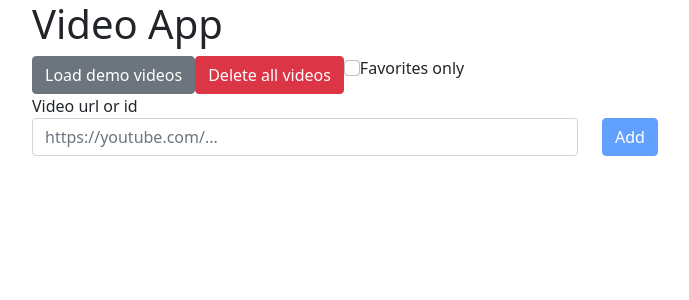
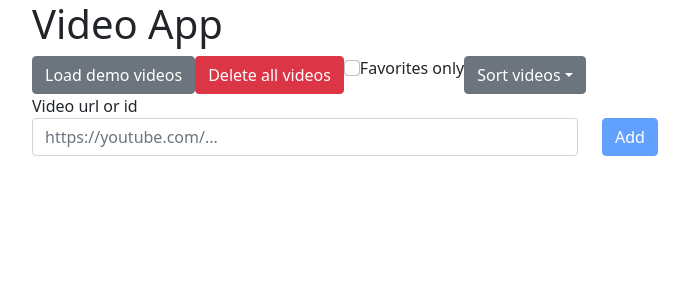
Before and after one commit to tomek-ch/video-app-redux, a React (Create React App) app: page / in a window 1280 px wide. Shown: the top 300 px of the page, without its empty margins (50-739 px from the left). Built offline with nearby package versions, Linux system fonts and the light colour scheme.

Commit message:
Implement video sorting

```diff
--- a/src/App.tsx
+++ b/src/App.tsx
@@ -16,9 +16,15 @@ function App() {
   } = useVideos();
 
   const [favoritesOnly, setFavoritesOnly] = useState(false);
+  const [oldestFirst, setOldestFirst] = useState(false);
+
   const listToDisplay = favoritesOnly
     ? videos.filter(({ favorite }) => favorite)
-    : videos;
+    : [...videos];
+
+  if (oldestFirst) {
+    listToDisplay.sort((a, b) => a.timestamp - b.timestamp);
+  }
 
   const toggleFavFilter = () => setFavoritesOnly((prev) => !prev);
 
@@ -27,6 +33,7 @@ function App() {
       <Header
         favFilter={{ value: favoritesOnly, toggle: toggleFavFilter }}
         data={{ load: loadDemoData, wipe: wipeData }}
+        setOldestFirst={setOldestFirst}
       />
       <NewVideoForm addVideo={addVideo} />
       {listToDisplay.map((video) => (
--- a/src/components/Header.tsx
+++ b/src/components/Header.tsx
@@ -1,4 +1,5 @@
 import { Button, Input, Label, Nav } from "reactstrap";
+import SortDropdown from "./SortDropdown";
 
 interface Props {
   data: {
@@ -9,9 +10,10 @@ interface Props {
     value: boolean;
     toggle: () => void;
   };
+  setOldestFirst: (val: boolean) => void;
 }
 
-function Header({ data, favFilter }: Props) {
+function Header({ data, favFilter, setOldestFirst }: Props) {
   return (
     <header>
       <h1>Video App</h1>
@@ -28,6 +30,7 @@ function Header({ data, favFilter }: Props) {
           />
           Favorites only
         </Label>
+        <SortDropdown setOldestFirst={setOldestFirst} />
       </Nav>
     </header>
   );
--- /dev/null
+++ b/src/components/SortDropdown.tsx
@@ -0,0 +1,31 @@
+import { useState } from "react";
+import {
+  Dropdown,
+  DropdownMenu,
+  DropdownToggle,
+  DropdownItem,
+} from "reactstrap";
+
+interface Props {
+  setOldestFirst: (val: boolean) => void;
+}
+
+function SortDropdown({ setOldestFirst }: Props) {
+  const [dropdownOpen, setDropdownOpen] = useState(false);
+
+  const toggle = () => setDropdownOpen((prevState) => !prevState);
+
+  return (
+    <Dropdown isOpen={dropdownOpen} toggle={toggle}>
+      <DropdownToggle caret>Sort videos</DropdownToggle>
+      <DropdownMenu>
+        <DropdownItem onClick={() => setOldestFirst(false)}>
+          Newest
+        </DropdownItem>
+        <DropdownItem onClick={() => setOldestFirst(true)}>Oldest</DropdownItem>
+      </DropdownMenu>
+    </Dropdown>
+  );
+}
+
+export default SortDropdown;
```
